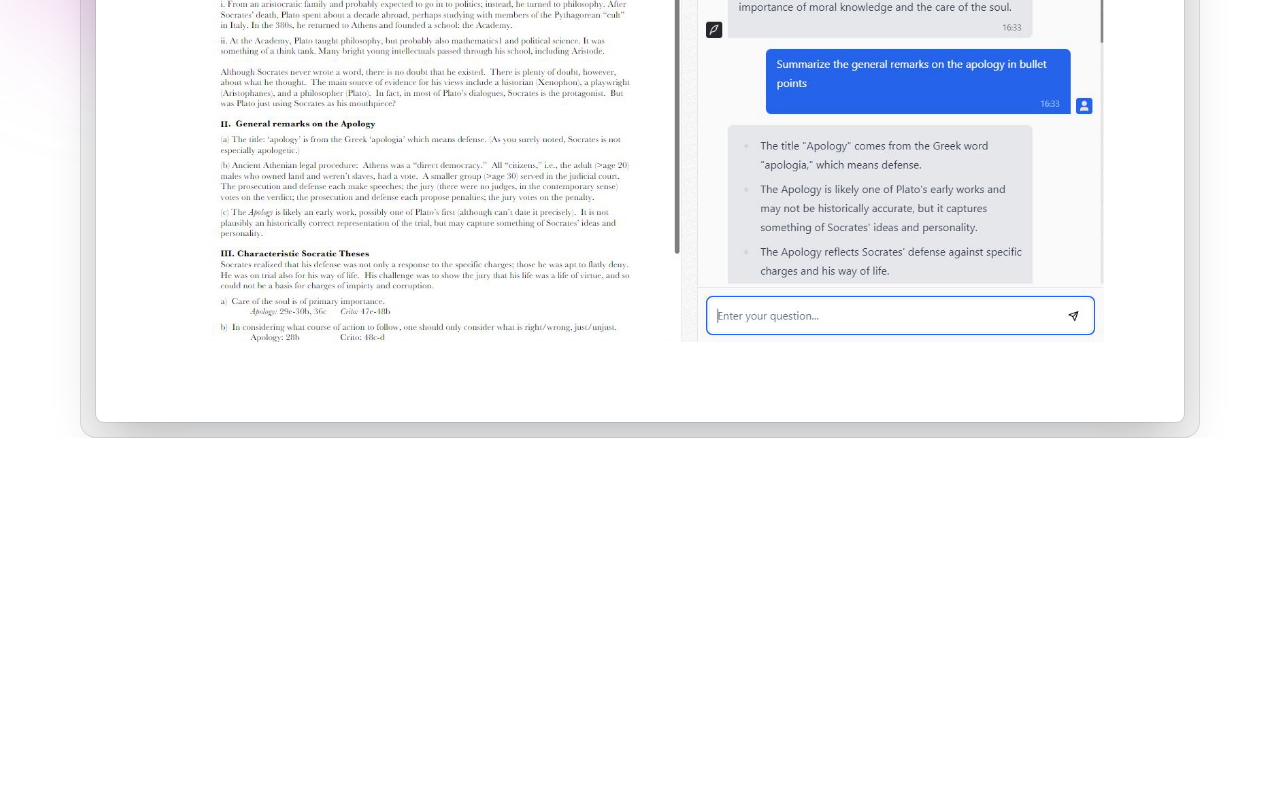
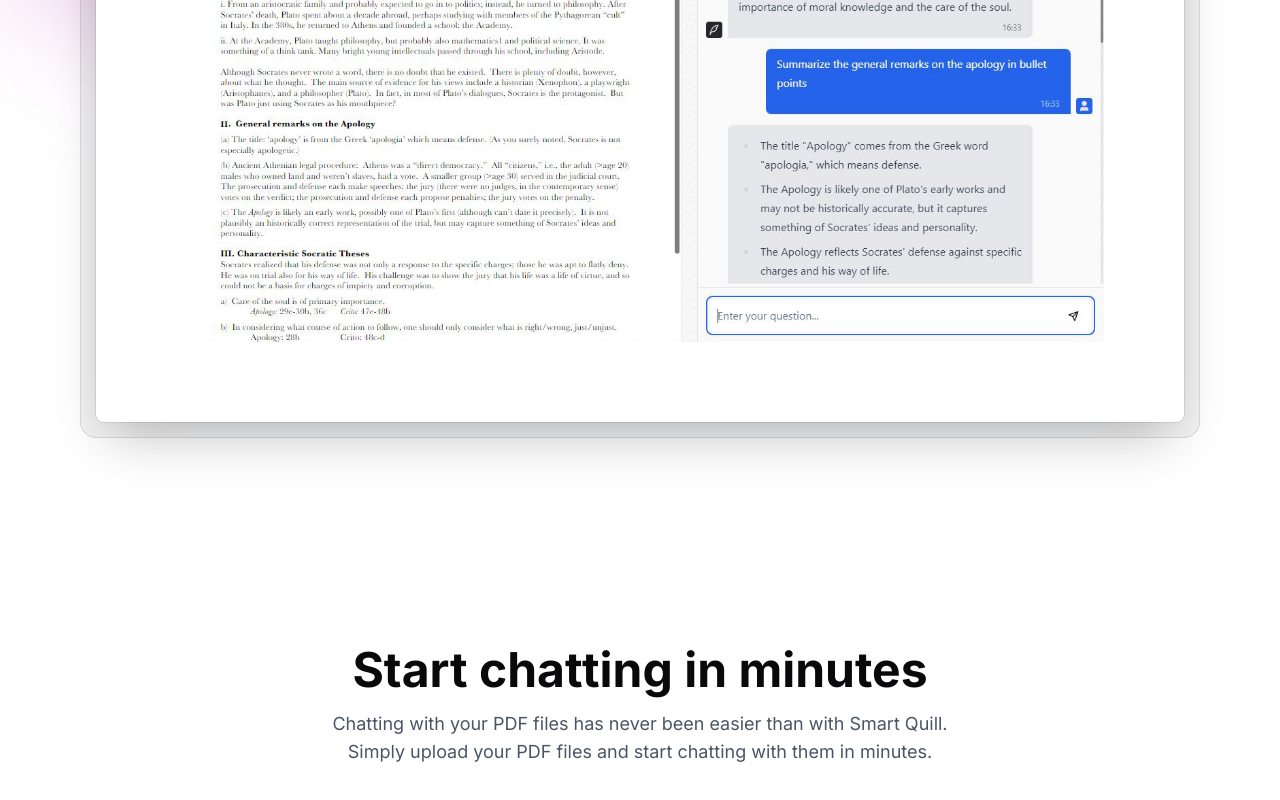
Before and after one commit to ndrsov/smart-quill, a Next.js app: page / in a window 1280 px wide. Shown: the part 917-1717 px from the top of the page. Before the commit the page ends 1355 px from the top, so only its background shows below. Built offline with nearby package versions, Linux system fonts and the light colour scheme.

Commit message:
Add features section with introductory text for chatting with PDFs

```diff
--- a/src/app/page.tsx
+++ b/src/app/page.tsx
@@ -82,6 +82,22 @@
       </div>
 
       {/* Features section  */}
+      <div className="mx-auto mb-32 mt-32 max-w-5xl sm:mt-56">
+        <div className="mx-12 px-6 lg:px-8">
+          <div className="mx-auto max-w-2xl sm:text-center">
+            <h2 className="mt-2 font-bold text-4xl texty-gray-900 sm:text-5xl">
+              Start chatting in minutes
+            </h2>
+            <p className="mt-4 text-lg text-gray-600">
+              Chatting with your PDF files has never been easier than with Smart
+              Quill. Simply upload your PDF files and start chatting with them
+              in minutes.
+            </p>
+          </div>
+        </div>
+
+        {/* Steps  */}
+      </div>
     </>
   );
 }
```
